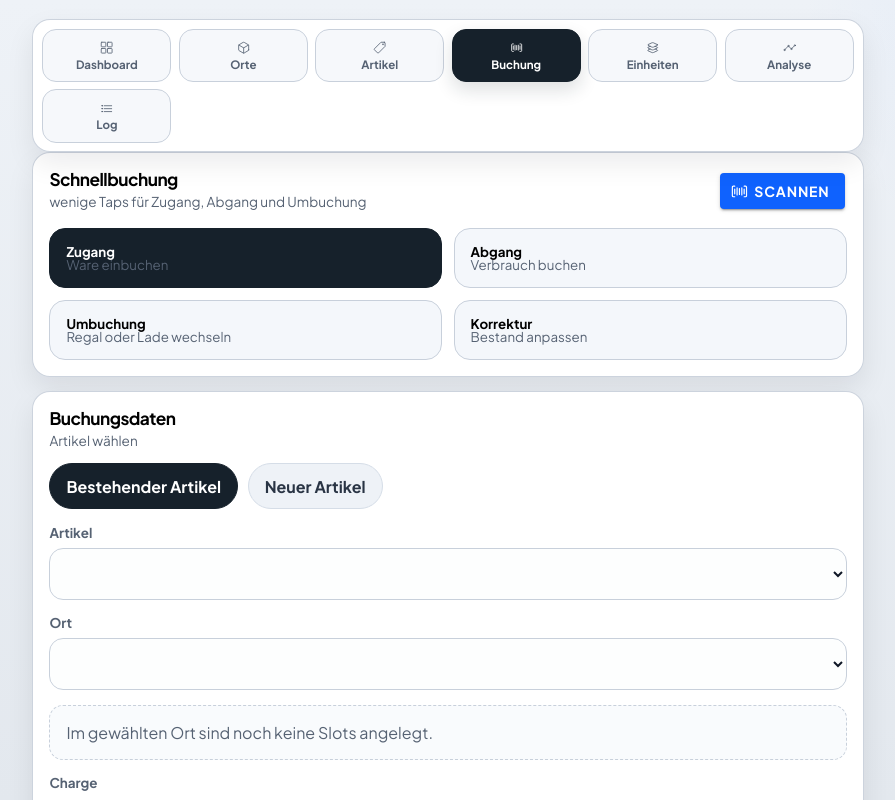
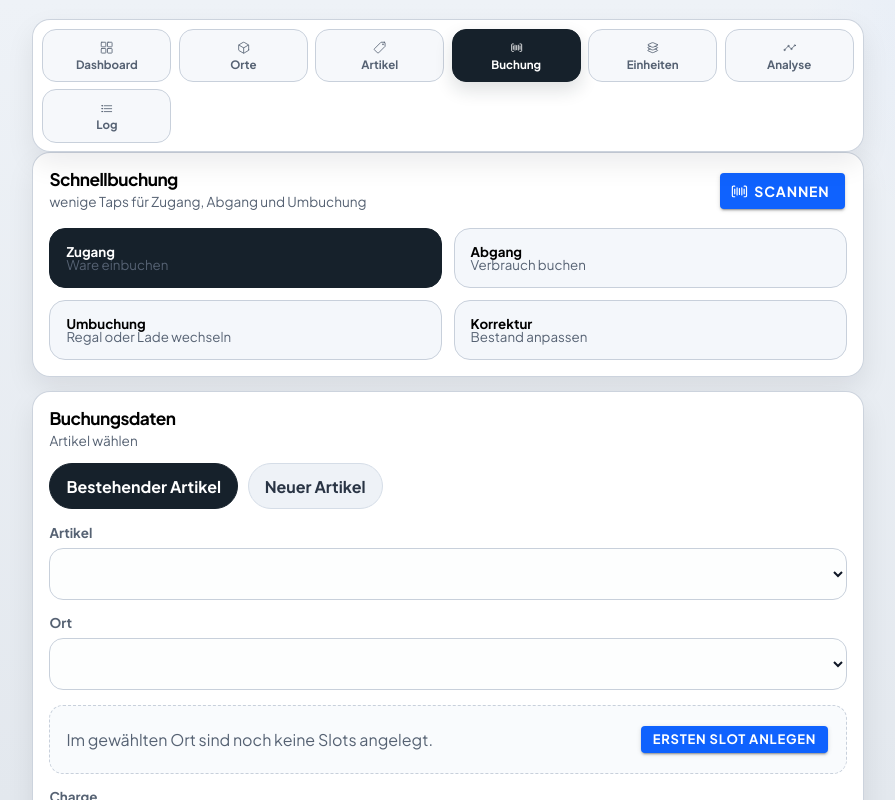
Before and after one commit to nitevlite/lagerkontrolle, a React (Vite) app: page / in a window 1280 px wide. Shown: the whole page, without its empty margins (192-1087 px from the left). Built offline with nearby package versions, Linux system fonts and the light colour scheme.

Commit message:
Validate booking slots before item creation

```diff
--- a/src/App.tsx
+++ b/src/App.tsx
@@ -1448,6 +1448,25 @@ function App() {
       return;
     }
 
+    const needsSourceSlot =
+      bookingAction === "out" ||
+      bookingAction === "transfer" ||
+      (bookingAction === "adjustment" && bookingAdjustmentDirection === "decrease");
+    const needsTargetSlot =
+      bookingAction === "in" ||
+      bookingAction === "transfer" ||
+      (bookingAction === "adjustment" && bookingAdjustmentDirection === "increase");
+
+    if (needsSourceSlot && !bookingSourceSlotId) {
+      setActionError("Bitte zuerst einen Quellslot wählen. Wenn noch kein Bestand vorhanden ist, zuerst Zugang buchen.");
+      return;
+    }
+
+    if (needsTargetSlot && !bookingTargetSlotId) {
+      setActionError("Bitte zuerst in diesem Ort einen Slot anlegen oder einen Ort mit Slot wählen.");
+      return;
+    }
+
     try {
       let effectiveItemId = bookingItem?.id;
 
@@ -1462,6 +1481,20 @@ function App() {
           return;
         }
 
+        const latestSnapshot = await loadSnapshot();
+        const newName = bookingNewItemNameDraft.trim().toLocaleLowerCase();
+        const newBarcode = bookingNewItemBarcodeDraft.trim();
+        const existingItem = latestSnapshot.items.find(
+          (item) =>
+            item.name.trim().toLocaleLowerCase() === newName ||
+            (newBarcode && item.barcode?.trim() === newBarcode)
+        );
+
+        if (existingItem) {
+          effectiveItemId = existingItem.id;
+          setBookingItemId(existingItem.id);
+          setBookingItemMode("existing");
+        } else {
           effectiveItemId = await addItem({
             name: bookingNewItemNameDraft,
             unitTypeId: bookingNewItemUnitTypeId,
@@ -1470,6 +1503,7 @@ function App() {
             preferredLocationId: bookingLocationId || undefined,
             lowStockThreshold: Math.max(0, Number(bookingNewItemLowStockThresholdDraft || "0"))
           });
+        }
       }
 
       if (!effectiveItemId) {
@@ -1545,6 +1579,24 @@ function App() {
       setRefreshToken((current) => current + 1);
     } catch (error) {
       setActionError(error instanceof Error ? error.message : "Slot-Typ konnte nicht gespeichert werden.");
+    }
+  }
+
+  async function handleCreateBookingSlot() {
+    if (!bookingLocationId) {
+      setActionError("Bitte zuerst einen Ort wählen.");
+      return;
+    }
+
+    try {
+      await addStorageSlot({
+        locationId: bookingLocationId,
+        kind: slotKind,
+        number: bookingTargetSlots.length + 1
+      });
+      setRefreshToken((current) => current + 1);
+    } catch (error) {
+      setActionError(error instanceof Error ? error.message : "Slot konnte nicht angelegt werden.");
     }
   }
 
@@ -2920,7 +2972,12 @@ function App() {
                               </select>
                             </label>
                           ) : (
-                            <div className="empty-state">Im gewählten Ort sind noch keine Slots angelegt.</div>
+                            <div className="empty-state empty-state--action">
+                              <span>Im gewählten Ort sind noch keine Slots angelegt.</span>
+                              <IonButton size="small" className="primary-button" onClick={() => void handleCreateBookingSlot()}>
+                                Ersten Slot anlegen
+                              </IonButton>
+                            </div>
                           )
                         ) : null}
 
--- a/src/theme.css
+++ b/src/theme.css
@@ -575,6 +575,14 @@ ion-content.shell::part(scroll) {
   color: var(--muted);
 }
 
+.empty-state--action {
+  display: flex;
+  align-items: center;
+  justify-content: space-between;
+  gap: 0.75rem;
+  flex-wrap: wrap;
+}
+
 .back-button {
   --color: #16212b;
   margin-inline-start: -0.35rem;
```
Lines whose indentation alone changed are shown as unchanged.
